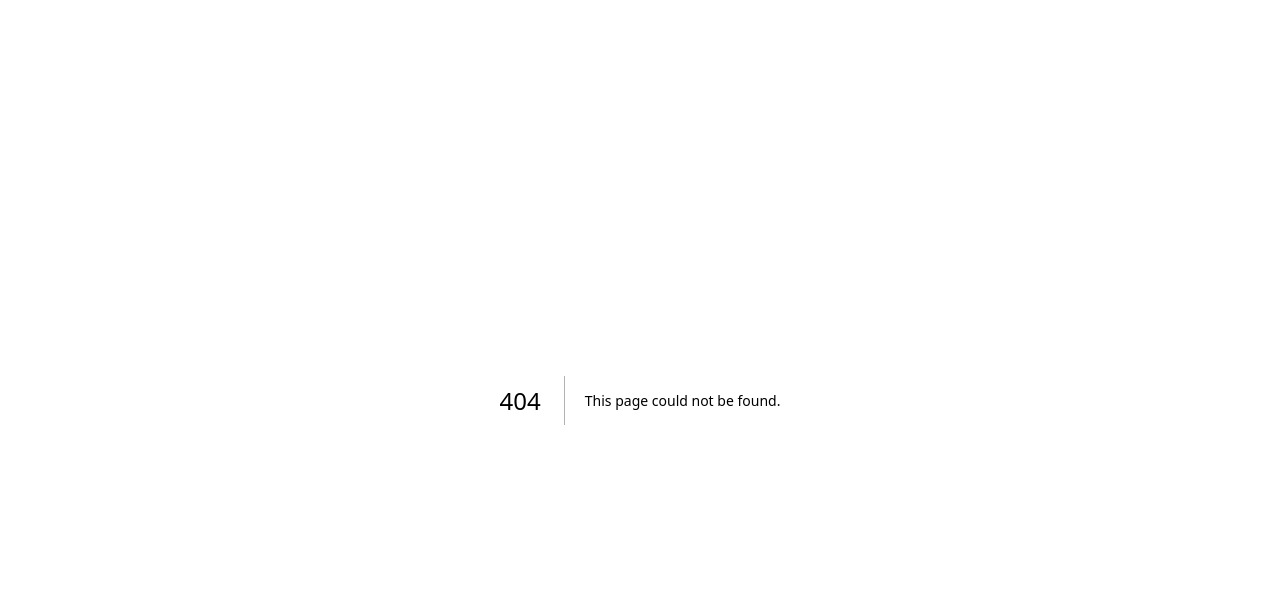
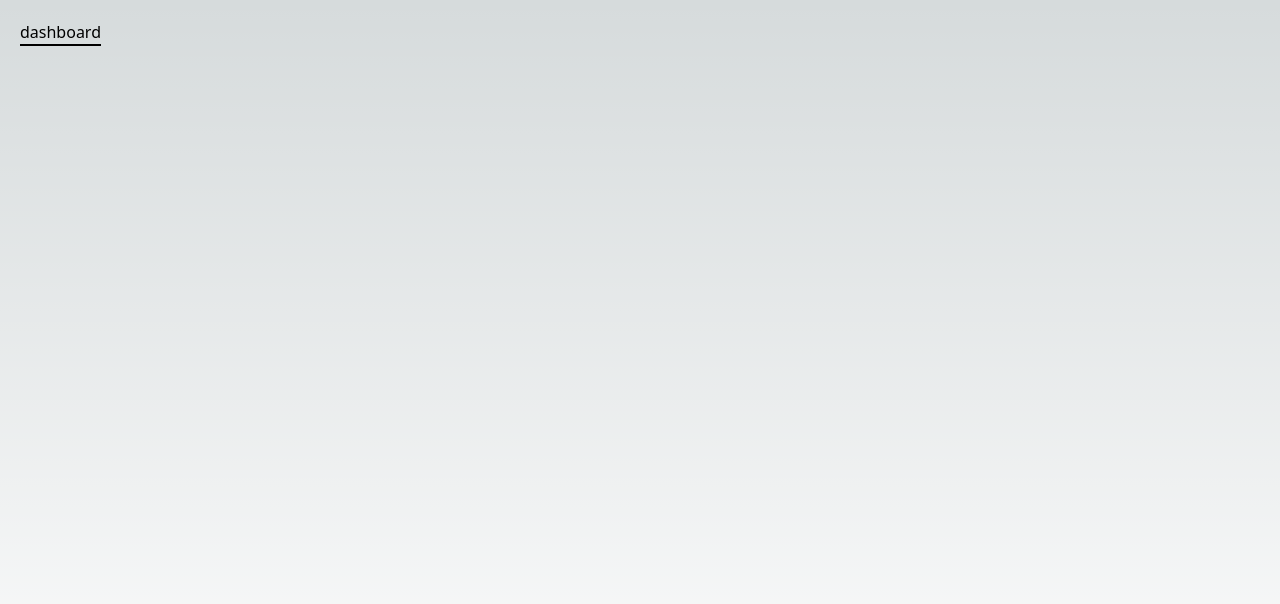
Before and after one commit to hasanashrafi/next-auth, a Next.js app: page /dashboard in a window 1280 px wide. Before the commit this address had no page. Shown: the top 604 px of the page. Built offline with nearby package versions, Linux system fonts and the light colour scheme.

Commit message:
create dashboard route

```diff
--- /dev/null
+++ b/pages/dashboard.js
@@ -0,0 +1,15 @@
+import React from 'react'
+
+function dashboard() {
+  return (
+    <div className='min-h-screen p-5'>
+<h2 className="border-b-2 w-fit border-b-black ">
+
+    dashboard
+</h2>
+
+    </div>
+  )
+}
+
+export default dashboard
```
